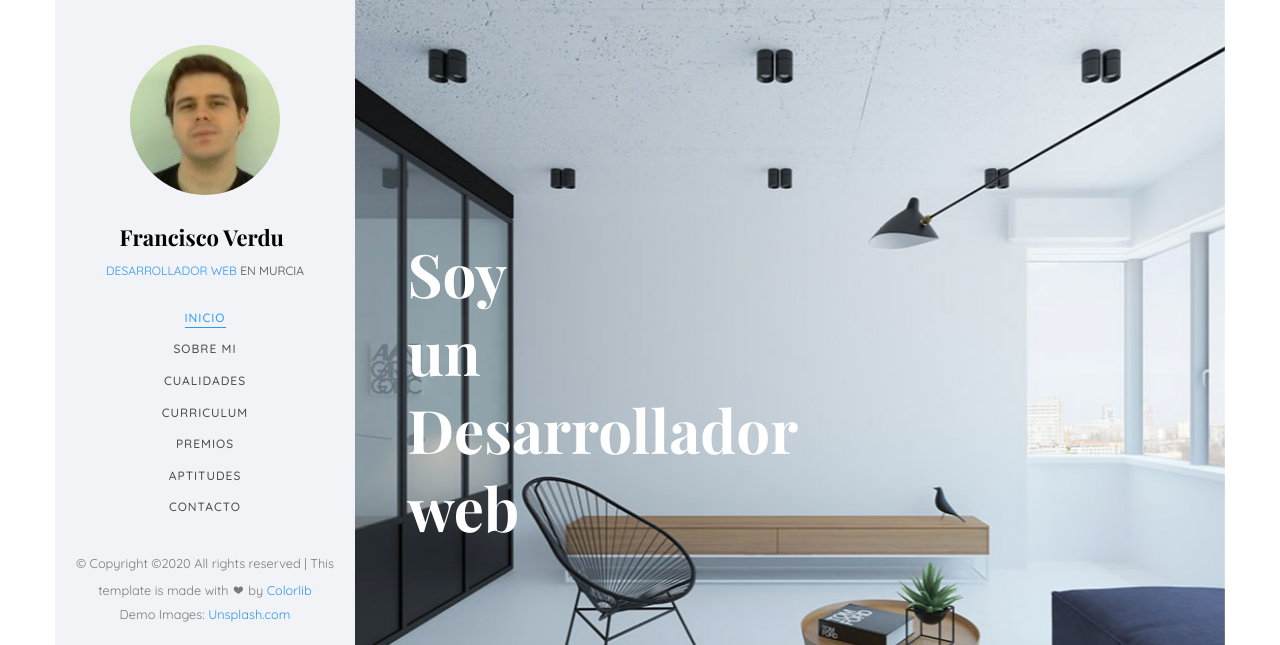
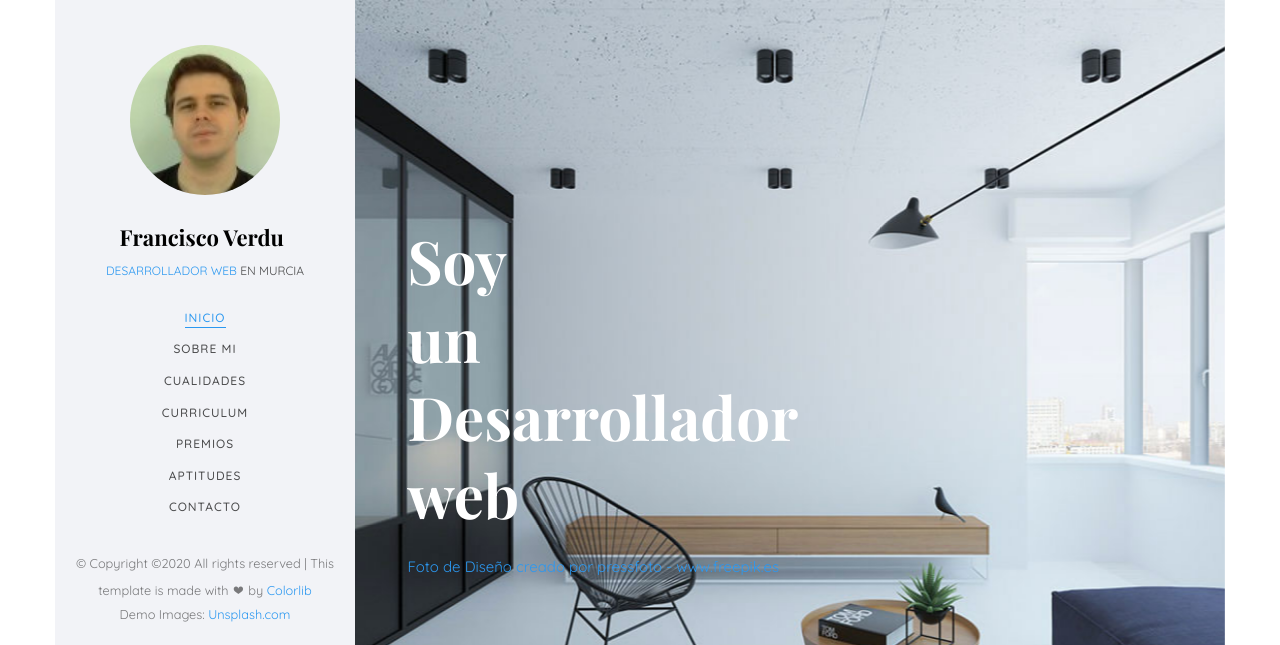
Before and after one commit to FranciscoJoseVerduB/DIW05_Ejercicio, a plain HTML site: page repositorio_DIW05/index.html in a window 1280 px wide. Shown: the top 645 px of the page. Drawn offline with nearby package versions, Linux system fonts and the light colour scheme; files whose address does not match are found by name; a web font is replaced by a local one.

Commit message:
Ejemplo 9

```diff
--- a/repositorio_DIW05/index.html
+++ b/repositorio_DIW05/index.html
@@ -130,6 +130,7 @@ Copyright &copy;<script>document.write(new Date().getFullYear());</script> All r
 					   				<div class="slider-text-inner">
 					   					<div class="desc">
 											   <h1 class="blanco">Soy <br>un Desarrollador web</h1>
+												<a href="https://www.freepik.es/fotos/diseno">Foto de Diseño creado por pressfoto - www.freepik.es</a>
 											 </div>
 					   				</div>
 					   			</div>
```
